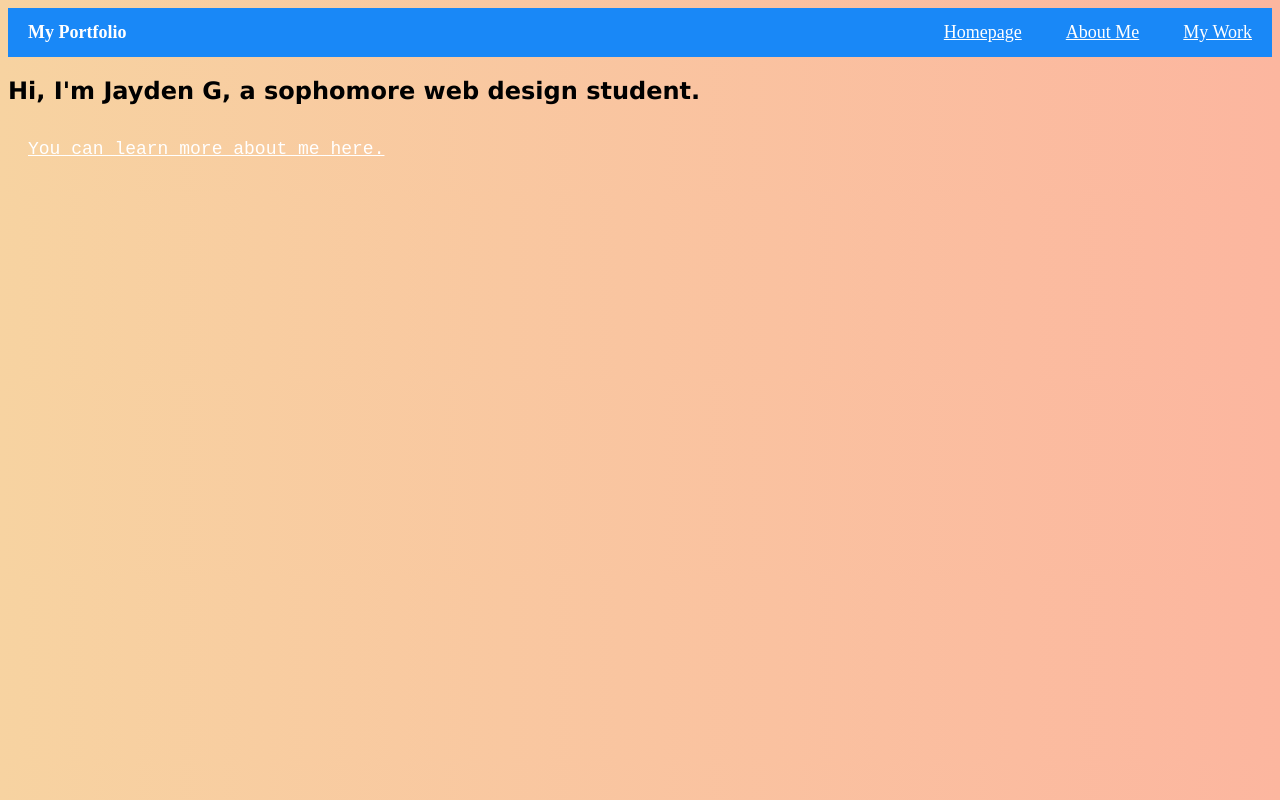
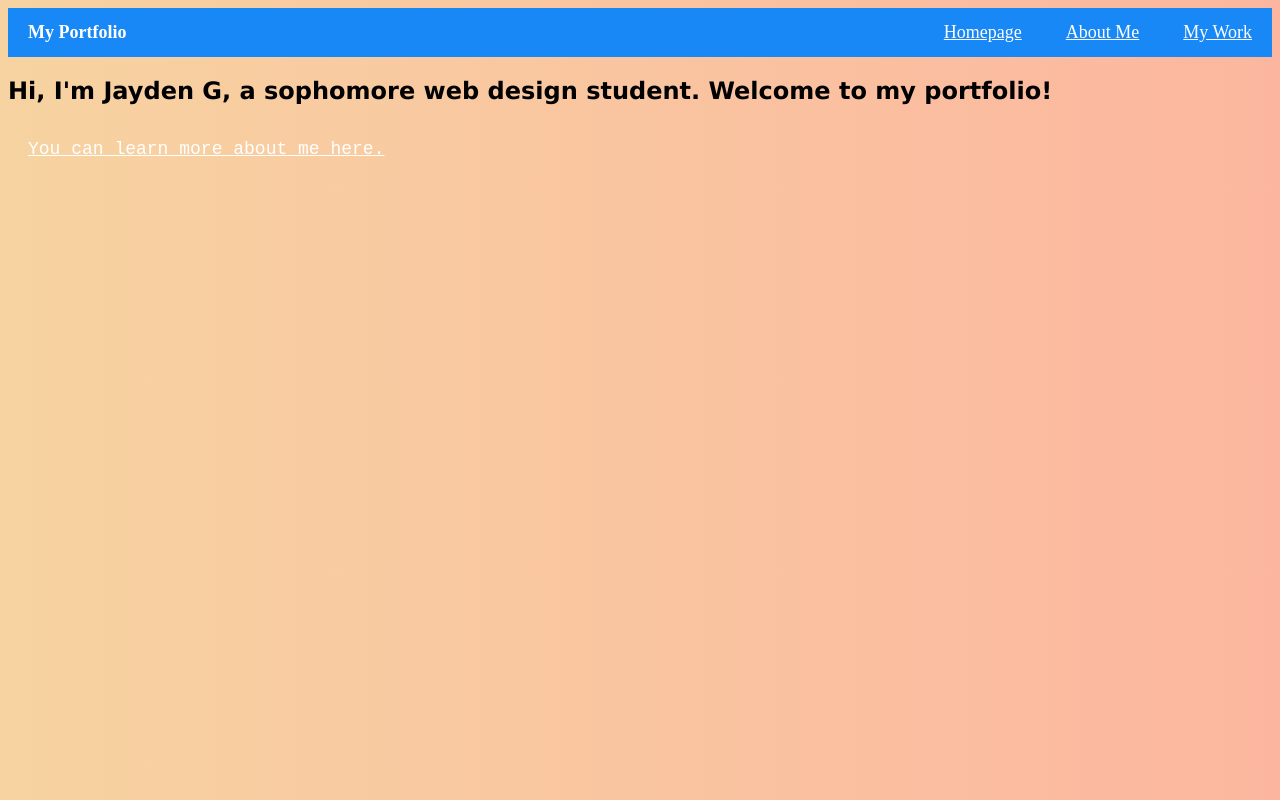
Before and after one commit to 128jglogower-a11y/MyFirstPortfolio, a plain HTML site: page index.html in a window 1280 px wide. Drawn offline with Linux system fonts and the light colour scheme.

Commit message:
homepage update

```diff
--- a/index.html
+++ b/index.html
@@ -17,7 +17,7 @@
     <a class="item" href="work.html">My Work</a>
   </div>
 </nav>
-<h2>Hi, I'm Jayden G, a sophomore web design student.</h2>
+<h2>Hi, I'm Jayden G, a sophomore web design student. Welcome to my portfolio!</h2>
 <p><a class="item" href="about.html">You can learn more about me here.</a></p>
 </body>
 </html>
```
